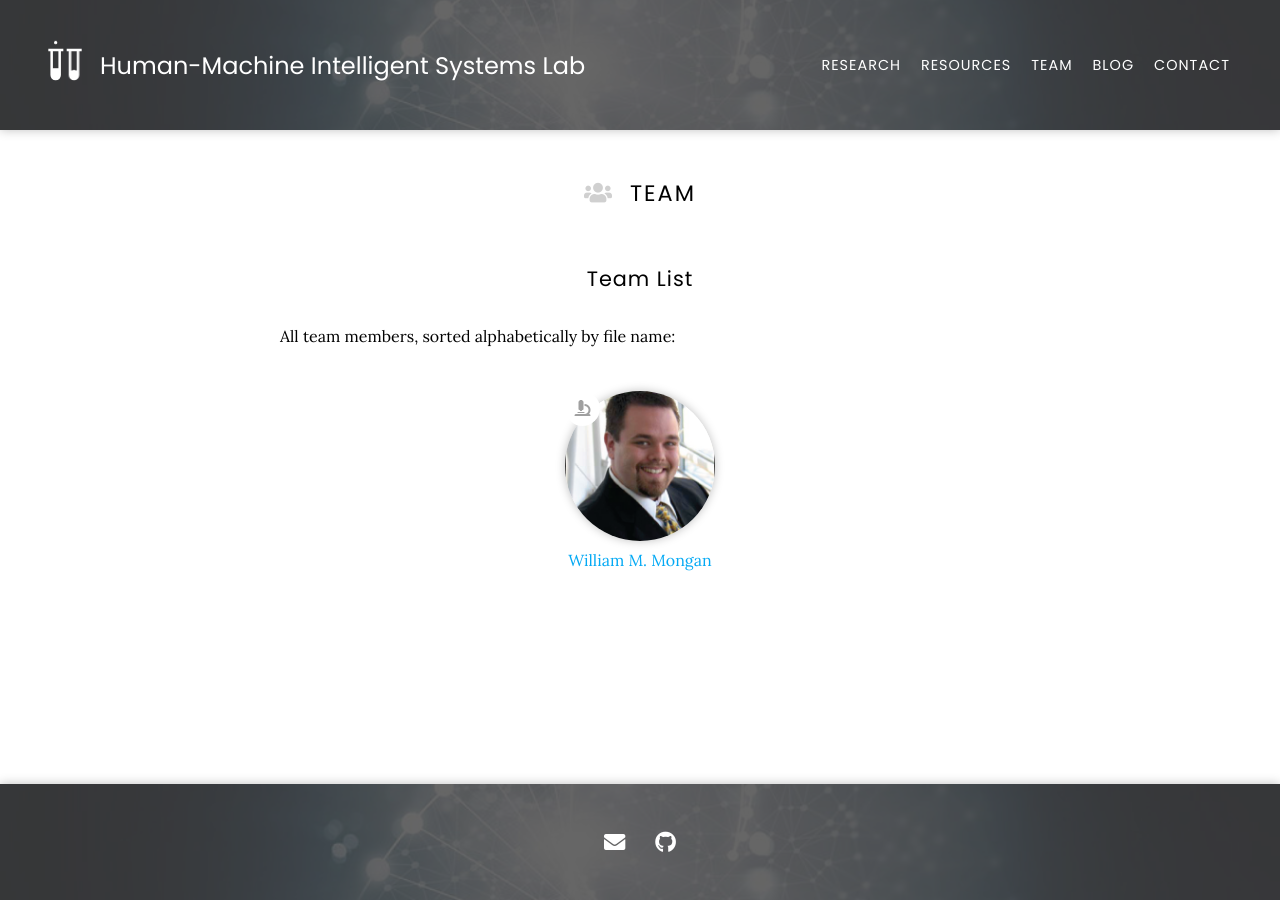
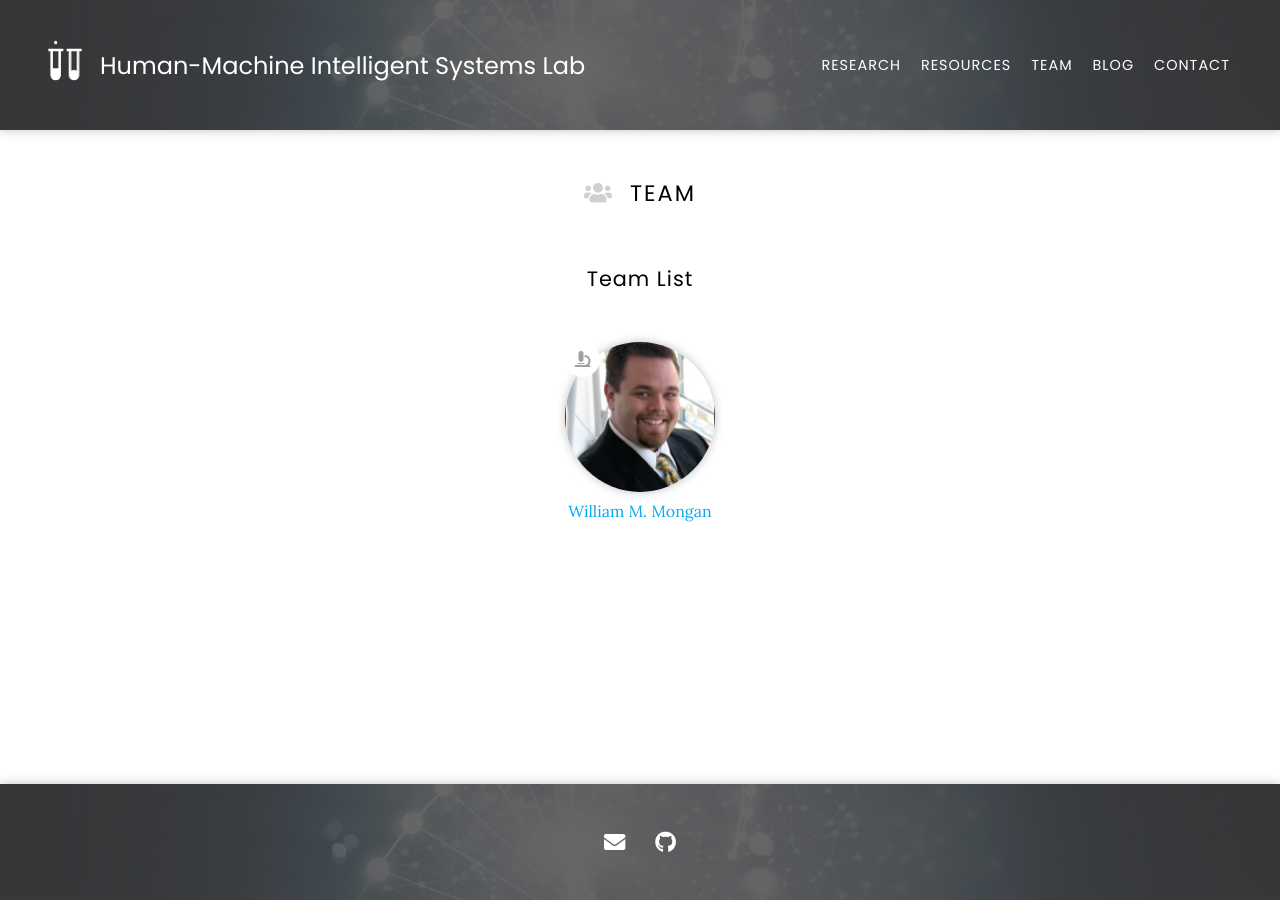
Before and after one commit to BillJr99/hmislab, a Jekyll site: the page built from team/index.md, in a window 1280 px wide. Built offline with Jekyll 4.4.1, drawn with Linux system fonts in a browser that asks for light colours; nearby versions of some CDN libraries.

Commit message:
boilerplate

```diff
--- a/team/index.md
+++ b/team/index.md
@@ -10,7 +10,7 @@ title: Team
 Can be used on any page, but assumes its content from `/_members`.
 Uses the _portrait_ component.-->
 
-All team members, sorted alphabetically by file name:
+<!--All team members, sorted alphabetically by file name:-->
 
 {% capture html %}
 {% include team-list.html %}
```
